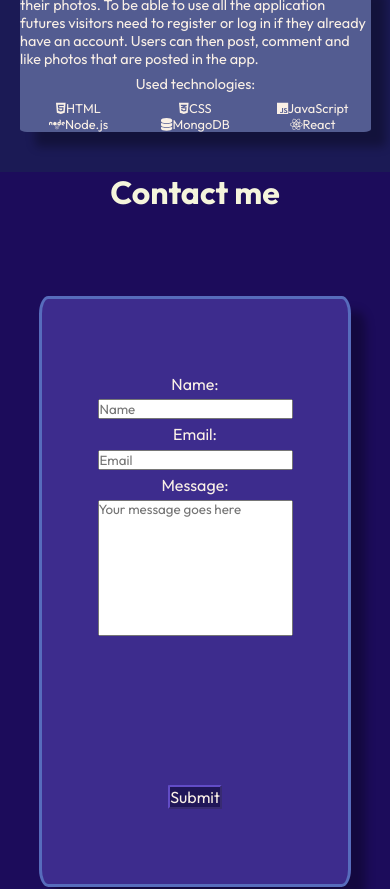
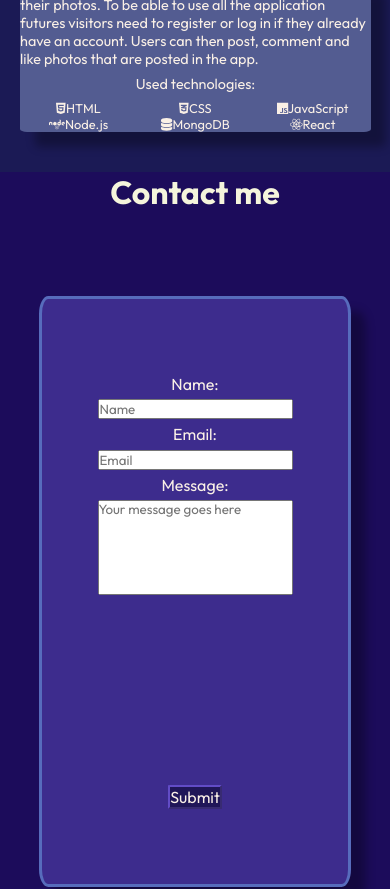
Before and after one commit to nemanjasvilarov/portfolio-project, a React (Vite) app: page / in a window 390 px wide. Shown: the part 3636-4525 px from the top of the page. Built offline with nearby package versions, Linux system fonts and the light colour scheme.

Commit message:
Fixed Contact style

```diff
--- a/src/components/Contact.css
+++ b/src/components/Contact.css
@@ -136,6 +136,9 @@
   .portfolio-contact-form-label {
     font-size: 1rem;
   }
+  .portfolio-contact-form-text {
+    height: 70%;
+  }
 }
 
 @media screen and (max-width: 319px) {
@@ -157,4 +160,7 @@
   .portfolio-contact-form-label {
     font-size: 1rem;
   }
+  .portfolio-contact-form-text {
+    height: 70%;
+  }
 }
```
